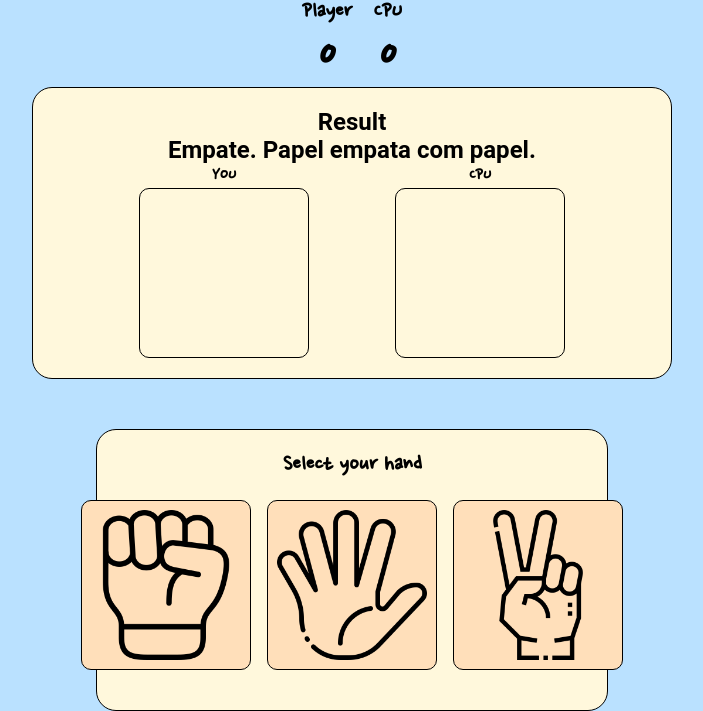
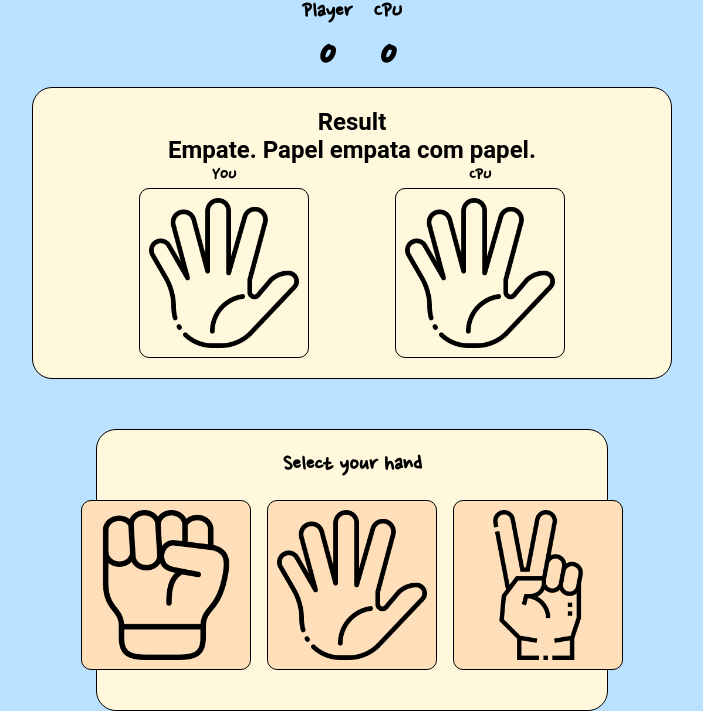
Before and after one commit to jorgenettodev/rock-paper-scissors-game, a plain HTML site: page index.html in a window 1280 px wide. Both pictures are taken after a click on the element 640 px from the left and 678 px from the top of the page. Shown: the part 93-804 px from the top of the page, without its empty margins (288-991 px from the left). Drawn offline with Linux system fonts and the light colour scheme.

Commit message:
Changes the Dom: Change the cpu hand selection in each round

```diff
--- a/index.html
+++ b/index.html
@@ -37,7 +37,7 @@
                 <div class="hands">
                     <div class="hand player">
                         <h3 class="hand__text">YOU</h3>
-                        <div class="card player">
+                        <div class="card player" id="player">
 
                         </div>
                     </div>
@@ -45,7 +45,7 @@
                     <!-- hand of the cpu -->
                     <div class="hand cpu">
                         <h3 class="hand__text">CPU</h3>
-                        <div class="card cpu">
+                        <div class="card cpu" id="cpu">
                         </div>
                     </div>
                 </div>
--- a/script.js
+++ b/script.js
@@ -1,4 +1,8 @@
 function randomComputerHand() {
+// Atualiza o DOM: sessão resultados. Altera o icone do CPU na rodada atual.
+let computer = document.querySelector('#cpu');
+
+
 // função que gera um número aleatório de 0 a 2, sendo pedra [1],
       //papel [2], tesoura [3]
       let cpuHand;
@@ -10,6 +14,7 @@ function randomComputerHand() {
       } else {
          cpuHand = "tesoura"
       }
+      computer.className = `card cpu ${cpuHand}`;
       return cpuHand;
 }
 
@@ -33,6 +38,14 @@ function geraPlayer1(string) {
 
 function playRound(pontosJogador, pontosCPU,string) {
    let player1 = geraPlayer1(string).toLowerCase();
+
+
+   // Atualiza o DOM: sessão resultados. Altera o icone do player na rodada atual.
+   let playerHand = document.querySelector('#player');
+   playerHand.className = `card player ${player1}`;
+
+
+
    let CPU = randomComputerHand();
    let resultado;
 
@@ -63,6 +76,7 @@ function playRound(pontosJogador, pontosCPU,string) {
       }
    }
 
+   playerHand.classList.remove(player1);
 }
 
 
```
